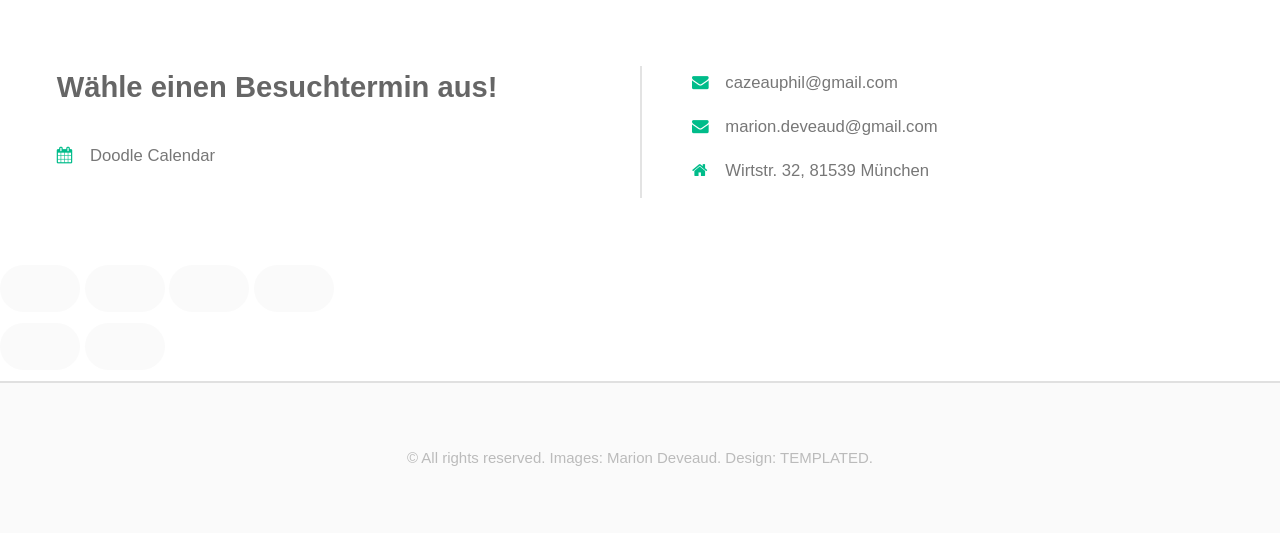
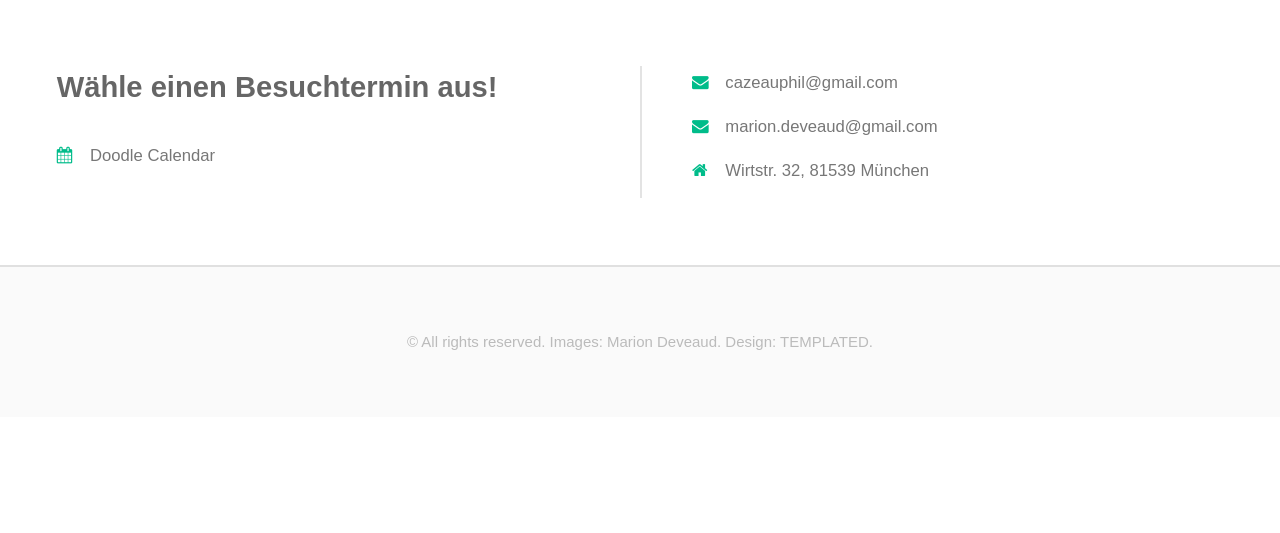
Before and after one commit to deveaud-m/wirtstr32, a plain HTML site: page index.html in a window 1280 px wide. Shown: the part 2642-3175 px from the top of the page. After the commit the page ends 3059 px from the top, so only its background shows below. Drawn offline with nearby package versions, Linux system fonts and the light colour scheme; some packages are replaced by stand-ins of ours; a script that the page names is missing.

Commit message:
fix(footer): comment out hidden content

```diff
--- a/index.html
+++ b/index.html
@@ -205,7 +205,7 @@
 					<div class="pswp__item"></div>
 					<div class="pswp__item"></div>
 				</div>
-				<div class="pswp__ui pswp__ui--hidden">
+				<!-- <div class="pswp__ui pswp__ui--hidden">
 					<div class="pswp__top-bar">
 						<div class="pswp__counter"></div>
 						<button class="pswp__button pswp__button--close" title="Close (Esc)"></button>
@@ -231,7 +231,7 @@
 						<div class="pswp__caption__center">
 						</div>
 					</div>
-				</div>
+				</div> -->
 			</div>
 		</div>
 	</section>
```
Also changed, not shown: README.md.
